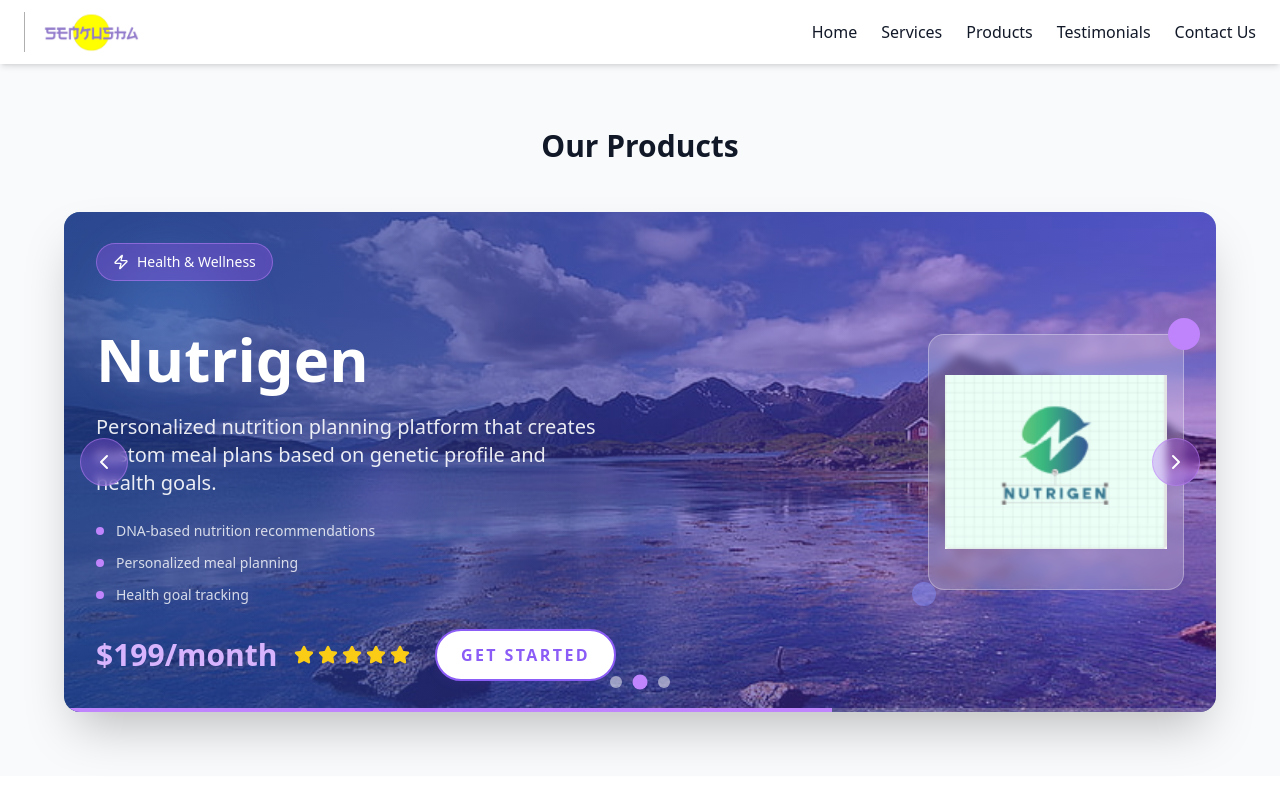
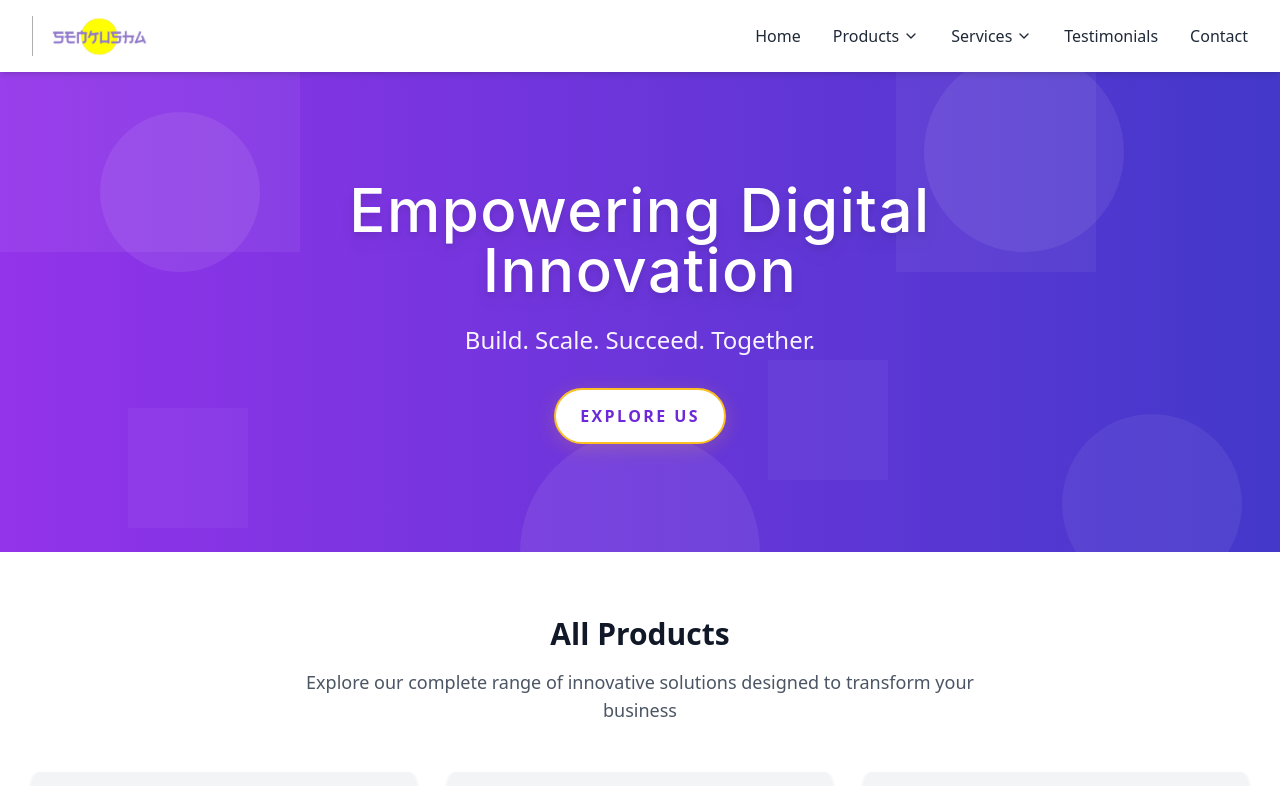
Before and after one commit to shravanisenkusha/Freelance_Sites, a React (Create React App) app: page / in a window 1280 px wide. Shown: the top 786 px of the page. Built offline with nearby package versions, Linux system fonts and the light colour scheme.

Commit message:
Added dropdown feature for porducts and services

```diff
--- a/src/components/HeroHeader.jsx
+++ b/src/components/HeroHeader.jsx
@@ -1,31 +1,39 @@
 import React from "react";
-import { Button } from "./ui/Button";
+import PillButton from "./ui/PillButton";
 
 export default function HeroHeader() {
   return (
-    <section className="relative w-full bg-gradient-to-br from-blue-600 via-purple-600 to-pink-500 py-32 overflow-hidden flex items-center justify-center min-h-[60vh]">
+    <section className="relative w-full bg-gradient-to-r from-purple-600 to-indigo-700 py-24 overflow-hidden flex items-center justify-center min-h-[60vh]">
       {/* Geometric bright shapes */}
       <svg className="absolute inset-0 w-full h-full pointer-events-none select-none" aria-hidden="true" focusable="false">
-        <circle cx="180" cy="120" r="80" fill="#fff" opacity="0.12" />
-        <rect x="0" y="0" width="300" height="180" fill="#fff" opacity="0.08" />
-        <circle cx="80%" cy="80" r="100" fill="#fff" opacity="0.10" />
-        <rect x="70%" y="0" width="200" height="200" fill="#fff" opacity="0.07" />
-        <rect x="60%" y="60%" width="120" height="120" fill="#fff" opacity="0.06" />
-        <circle cx="90%" cy="90%" r="90" fill="#fff" opacity="0.09" />
-        <rect x="10%" y="70%" width="120" height="120" fill="#fff" opacity="0.06" />
-        <circle cx="50%" cy="100%" r="120" fill="#fff" opacity="0.10" />
+        <circle cx="180" cy="120" r="80" fill="#fff" opacity="0.08" />
+        <rect x="0" y="0" width="300" height="180" fill="#fff" opacity="0.06" />
+        <circle cx="80%" cy="80" r="100" fill="#fff" opacity="0.07" />
+        <rect x="70%" y="0" width="200" height="200" fill="#fff" opacity="0.05" />
+        <rect x="60%" y="60%" width="120" height="120" fill="#fff" opacity="0.04" />
+        <circle cx="90%" cy="90%" r="90" fill="#fff" opacity="0.06" />
+        <rect x="10%" y="70%" width="120" height="120" fill="#fff" opacity="0.04" />
+        <circle cx="50%" cy="100%" r="120" fill="#fff" opacity="0.07" />
       </svg>
 
-      <div className="relative z-10 max-w-3xl mx-auto px-6 md:px-0 text-center flex flex-col items-center">
-        <h1 className="text-5xl md:text-6xl font-extrabold text-white mb-6 tracking-tight leading-tight drop-shadow-xl animate-slide-up" style={{fontFamily: 'Nunito, Inter, sans-serif'}}>
+      <div className="relative z-10 max-w-4xl mx-auto px-6 md:px-0 text-center flex flex-col items-center">
+        <h1 className="text-4xl md:text-5xl lg:text-6xl font-medium text-white mb-6 tracking-wide leading-relaxed drop-shadow-lg animate-slide-up" style={{fontFamily: 'Inter, system-ui, sans-serif'}}>
           Empowering Digital Innovation
         </h1>
-        <p className="text-2xl md:text-3xl font-semibold text-white/90 mb-10 animate-fade-in" style={{animationDelay: '0.2s'}}>
+        <p className="text-xl md:text-2xl font-medium text-white/95 mb-8 animate-fade-in max-w-2xl leading-relaxed" style={{animationDelay: '0.2s'}}>
           Build. Scale. Succeed. Together.
         </p>
-        <Button animated size="lg" className="px-10 py-5 text-xl shadow-2xl">
+        <PillButton
+          className="px-8 py-4 text-lg shadow-xl yellow-overlay"
+          style={{
+            background: '#ffffff',
+            borderColor: '#fbbf24',
+            color: '#1f2937',
+            boxShadow: '0 4px 20px 0 rgba(251, 191, 36, 0.2)'
+          }}
+        >
           Explore Us
-        </Button>
+        </PillButton>
       </div>
     </section>
   );
--- a/src/components/Navbar.jsx
+++ b/src/components/Navbar.jsx
@@ -1,76 +1,102 @@
-import React, { useState } from "react";
-import { Link } from "react-router-dom";
-import logo from "../assets/logo.png";
+import React, { useState, useEffect } from 'react';
+import { ChevronDown } from 'lucide-react';
+import { Link } from 'react-router-dom';
+import logo from '../assets/logo.png';
+import { products, services } from '../data';
 
-function Navbar() {
-  const [menuOpen, setMenuOpen] = useState(false);
+
+const Navbar = () => {
+  const [showDropdown, setShowDropdown] = useState(null);
+
+  const toggleDropdown = (type) => {
+    setShowDropdown(prev => (prev === type ? null : type));
+  };
+
+  const handleClickOutside = (e) => {
+    if (!e.target.closest('.dropdown-parent')) {
+      setShowDropdown(null);
+    }
+  };
+
+  useEffect(() => {
+    window.addEventListener('click', handleClickOutside);
+    return () => window.removeEventListener('click', handleClickOutside);
+  }, []);
 
   return (
-    <nav className="sticky top-0 z-50 bg-white shadow-md px-6 py-3 flex flex-wrap items-center justify-between">
+    <nav className="bg-white shadow-md px-8 py-4 flex justify-between items-center relative z-50">
       {/* Logo */}
-      <div className="flex items-center">
+      <div className="flex items-center gap-2">
         <Link to="/">
-          <img src={logo} alt="Senkusha Logo" className="h-10 w-auto" />
+          <img src={logo} alt="Senkusha Logo" className="h-10 w-auto cursor-pointer" />
         </Link>
       </div>
 
-      {/* Hamburger icon (mobile only) */}
-      <div
-        className="text-2xl cursor-pointer md:hidden"
-        onClick={() => setMenuOpen(!menuOpen)}
-      >
-        ☰
-      </div>
+      {/* Links */}
+      <ul className="flex space-x-8 text-base font-medium text-gray-800">
+        <li>
+          <Link to="/" className="hover:text-purple-600">Home</Link>
+        </li>
 
-      {/* Navigation Links */}
-      <ul
-        className={`${
-          menuOpen ? "flex" : "hidden"
-        } md:flex flex-col md:flex-row items-start md:items-center w-full md:w-auto mt-4 md:mt-0 gap-4 md:gap-6 list-none`}
-      >
+        {/* Products Dropdown */}
+        <li className="relative dropdown-parent">
+          <button
+            onClick={(e) => {
+              e.stopPropagation();
+              toggleDropdown('products');
+            }}
+            className="flex items-center gap-1 hover:text-purple-600"
+          >
+            Products <ChevronDown size={16} />
+          </button>
+          {showDropdown === 'products' && (
+            <ul className="absolute top-full left-0 mt-2 w-56 bg-white shadow-lg rounded-md py-2 px-4 z-50">
+              {products.map((product, idx) => (
+                <li key={idx} className="py-1 hover:text-purple-600 flex items-center gap-2">
+                  <img src={product.image} alt={product.name} className="w-5 h-5" />
+                  <Link to={`/product/${product.id}`}>{product.name}</Link>
+                </li>
+              ))}
+            </ul>
+          )}
+        </li>
+
+        {/* Services Dropdown */}
+        <li className="relative dropdown-parent">
+          <button
+            onClick={(e) => {
+              e.stopPropagation();
+              toggleDropdown('services');
+            }}
+            className="flex items-center gap-1 hover:text-purple-600"
+          >
+            Services <ChevronDown size={16} />
+          </button>
+          {showDropdown === 'services' && (
+            <ul className="absolute top-full left-0 mt-2 w-64 bg-white shadow-lg rounded-md py-2 px-4 z-50">
+              {services.map((service, idx) => (
+                <li key={idx} className="py-1 hover:text-purple-600 flex items-center gap-2">
+                  <img
+                    src={service.image}
+                    alt={service.name}
+                    className="w-5 h-5 object-cover rounded"
+                  />
+                  <Link to={`/service/${service.id}`}>{service.name}</Link>
+                </li>
+              ))}
+            </ul>
+          )}
+        </li>
+
         <li>
-          <Link
-            to="/"
-            className="text-gray-900 font-medium text-base hover:text-blue-600"
-          >
-            Home
-          </Link>
+          <Link to="/testimonials" className="hover:text-purple-600">Testimonials</Link>
         </li>
         <li>
-          <Link
-            to="/services"
-            className="text-gray-900 font-medium text-base hover:text-blue-600"
-          >
-            Services
-          </Link>
-        </li>
-        <li>
-          <Link
-            to="/product/1"
-            className="text-gray-900 font-medium text-base hover:text-blue-600"
-          >
-            Products
-          </Link>
-        </li>
-        <li>
-          <Link
-            to="/testimonials"
-            className="text-gray-900 font-medium text-base hover:text-blue-600"
-          >
-            Testimonials
-          </Link>
-        </li>
-        <li>
-          <Link
-            to="/contact"
-            className="text-gray-900 font-medium text-base hover:text-blue-600"
-          >
-            Contact Us
-          </Link>
+          <Link to="/contact" className="hover:text-purple-600">Contact</Link>
         </li>
       </ul>
     </nav>
   );
-}
+};
 
 export default Navbar;
--- a/src/components/ui/PillButton.css
+++ b/src/components/ui/PillButton.css
@@ -27,6 +27,18 @@
   z-index: 1;
   transition: width 0.4s cubic-bezier(0.4,0,0.2,1);
 }
+
+/* Yellow overlay for hero button */
+.pill-btn.yellow-overlay .overlay {
+  background-color: #fff500;
+}
+.pill-btn.yellow-overlay .pill-btn-text {
+  color: #6d28d9;
+}
+.pill-btn.yellow-overlay:hover .pill-btn-text,
+.pill-btn.yellow-overlay:focus .pill-btn-text {
+  color: #6d28d9;
+}
 .pill-btn:hover .overlay,
 .pill-btn:focus .overlay {
   width: 100%;
--- a/src/data.js
+++ b/src/data.js
@@ -5,203 +5,217 @@ import UserImage from "./assets/user.jpg";
 import Mentor1 from "./assets/mentor1.jpg";
 import Mentor2 from "./assets/mentor2.jpg";
 import Mentor3 from "./assets/mentor3.jpg";
+import DemoImage from "./assets/demo.jpg";
 
 export const products = [
   {
     id: 1,
     name: "DataGPT",
-    description: "Advanced AI-powered data analysis and visualization tool that helps businesses make data-driven decisions.",
+    description:
+      "Advanced AI-powered data analysis and visualization tool that helps businesses make data-driven decisions.",
     features: [
       "Natural language data queries",
       "Automated data visualization",
       "Real-time analytics dashboard",
-      "Predictive modeling capabilities"
+      "Predictive modeling capabilities",
     ],
     image: DatagptImage,
     category: "AI & Analytics",
-    price: "$299/month"
+    price: "$299/month",
   },
   {
     id: 2,
     name: "Nutrigen",
-    description: "Personalized nutrition planning platform that creates custom meal plans based on genetic profile and health goals.",
+    description:
+      "Personalized nutrition planning platform that creates custom meal plans based on genetic profile and health goals.",
     features: [
       "DNA-based nutrition recommendations",
       "Personalized meal planning",
       "Health goal tracking",
-      "Expert nutritionist consultation"
+      "Expert nutritionist consultation",
     ],
     image: NutrigenImage,
     category: "Health & Wellness",
-    price: "$199/month"
+    price: "$199/month",
   },
   {
     id: 3,
     name: "Resume Analyzer",
-    description: "Professional resume creation tool with AI-powered suggestions and industry-specific templates.",
+    description:
+      "Professional resume creation tool with AI-powered suggestions and industry-specific templates.",
     features: [
       "AI-powered content suggestions",
       "Industry-specific templates",
       "ATS-friendly formatting",
-      "Real-time collaboration"
+      "Real-time collaboration",
     ],
     image: ResumeImage,
     category: "Career Tools",
-    price: "$49/month"
-  }
+    price: "$49/month",
+  },
 ];
 
 export const services = [
   {
     id: 1,
     name: "Industrial Training",
-    description: "Comprehensive training programs designed to bridge the gap between academic knowledge and industry requirements.",
+    description:
+      "Comprehensive training programs designed to bridge the gap between academic knowledge and industry requirements.",
     features: [
       "Hands-on practical training",
       "Industry expert mentorship",
       "Project-based learning",
-      "Certification upon completion"
+      "Certification upon completion",
     ],
     duration: "3-6 months",
     price: "Starting from $2,500",
-    image: "/images/industrial-training.jpg",
-    category: "Training & Education"
+    image: DemoImage,
+    category: "Training & Education",
   },
   {
     id: 2,
     name: "App Development",
-    description: "Custom mobile application development for iOS and Android platforms with modern UI/UX design.",
+    description:
+      "Custom mobile application development for iOS and Android platforms with modern UI/UX design.",
     features: [
       "Native iOS & Android development",
       "Cross-platform solutions",
       "UI/UX design",
-      "App store optimization"
+      "App store optimization",
     ],
     duration: "8-16 weeks",
     price: "Starting from $15,000",
-    image: "/images/app-development.jpg",
-    category: "Mobile Development"
+    image: DemoImage,
+    category: "Mobile Development",
   },
   {
     id: 3,
     name: "Web Development",
-    description: "Full-stack web development services including frontend, backend, and database design.",
+    description:
+      "Full-stack web development services including frontend, backend, and database design.",
     features: [
       "Responsive web design",
       "E-commerce solutions",
       "Content management systems",
-      "SEO optimization"
+      "SEO optimization",
     ],
     duration: "6-12 weeks",
     price: "Starting from $8,000",
-    image: "/images/web-development.jpg",
-    category: "Web Development"
+    image: DemoImage,
+    category: "Web Development",
   },
   {
     id: 4,
     name: "AI Processed Solutions",
-    description: "Custom AI and machine learning solutions to automate business processes and improve efficiency.",
+    description:
+      "Custom AI and machine learning solutions to automate business processes and improve efficiency.",
     features: [
       "Machine learning model development",
       "Process automation",
       "Data analysis & insights",
-      "Integration with existing systems"
+      "Integration with existing systems",
     ],
     duration: "4-8 weeks",
     price: "Starting from $12,000",
-    image: "/images/ai-solutions.jpg",
-    category: "Artificial Intelligence"
+    image: DemoImage,
+    category: "Artificial Intelligence",
   },
   {
     id: 5,
     name: "Digital Marketing",
-    description: "Comprehensive digital marketing services to boost your online presence and drive business growth.",
+    description:
+      "Comprehensive digital marketing services to boost your online presence and drive business growth.",
     features: [
       "SEO & SEM optimization",
       "Social media marketing",
       "Content marketing",
-      "Analytics & reporting"
+      "Analytics & reporting",
     ],
     duration: "Ongoing",
     price: "Starting from $1,500/month",
-    image: "/images/digital-marketing.jpg",
-    category: "Marketing"
+    image: DemoImage,
+    category: "Marketing",
   },
   {
     id: 6,
     name: "Cloud Solutions",
-    description: "Enterprise cloud infrastructure and migration services for scalable and secure business operations.",
+    description:
+      "Enterprise cloud infrastructure and migration services for scalable and secure business operations.",
     features: [
       "AWS/Azure/GCP migration",
       "Cloud architecture design",
       "DevOps implementation",
-      "24/7 monitoring & support"
+      "24/7 monitoring & support",
     ],
     duration: "4-12 weeks",
     price: "Starting from $20,000",
-    image: "/images/cloud-solutions.jpg",
-    category: "Cloud Services"
+    image: DemoImage,
+    category: "Cloud Services",
   },
   {
     id: 7,
     name: "Cybersecurity",
-    description: "Comprehensive security solutions to protect your business from cyber threats and data breaches.",
+    description:
+      "Comprehensive security solutions to protect your business from cyber threats and data breaches.",
     features: [
       "Security audits & assessments",
       "Penetration testing",
       "Security infrastructure setup",
-      "Incident response planning"
+      "Incident response planning",
     ],
     duration: "2-8 weeks",
     price: "Starting from $8,500",
-    image: "/images/cybersecurity.jpg",
-    category: "Security"
+    image: DemoImage,
+    category: "Security",
   },
   {
     id: 8,
     name: "Data Analytics",
-    description: "Advanced data analytics and business intelligence solutions to drive informed decision-making.",
+    description:
+      "Advanced data analytics and business intelligence solutions to drive informed decision-making.",
     features: [
       "Data warehouse design",
       "BI dashboard development",
       "Predictive analytics",
-      "Data visualization"
+      "Data visualization",
     ],
     duration: "6-10 weeks",
     price: "Starting from $10,000",
-    image: "/images/data-analytics.jpg",
-    category: "Analytics"
+    image: DemoImage,
+    category: "Analytics",
   },
   {
     id: 9,
     name: "UI/UX Design",
-    description: "User-centered design services to create intuitive and engaging digital experiences.",
+    description:
+      "User-centered design services to create intuitive and engaging digital experiences.",
     features: [
       "User research & personas",
       "Wireframing & prototyping",
       "Visual design & branding",
-      "Usability testing"
+      "Usability testing",
     ],
     duration: "4-8 weeks",
     price: "Starting from $6,000",
-    image: "/images/ui-ux-design.jpg",
-    category: "Design"
+    image: DemoImage,
+    category: "Design",
   },
   {
     id: 10,
     name: "Consulting Services",
-    description: "Strategic technology consulting to help businesses optimize their digital transformation journey.",
+    description:
+      "Strategic technology consulting to help businesses optimize their digital transformation journey.",
     features: [
       "Technology strategy planning",
       "Digital transformation roadmap",
       "Process optimization",
-      "Change management"
+      "Change management",
     ],
     duration: "Ongoing",
     price: "Starting from $200/hour",
-    image: "/images/consulting.jpg",
-    category: "Consulting"
-  }
+    image: DemoImage,
+    category: "Consulting",
+  },
 ];
 
 export const mentors = [
@@ -234,5 +248,21 @@ export const mentors = [
     tagline: "Soul of Senkusha",
     post: undefined,
     image: Mentor2,
-  }
+  },
 ];
+
+
+
+// export const products = [
+//   { label: 'NutriGen', path: '/product/nutrigen', icon: nutrigenLogo },
+//   { label: 'DataGPT', path: '/product/datagpt', icon: datagptLogo },
+//   { label: 'Resume Analyzer', path: '/product/resume-analyzer', icon: resumeLogo },
+// ];
+
+// export const services = [
+//   { label: 'Industrial Training', path: '/service/industrial-training' },
+//   { label: 'App Development', path: '/service/app-development' },
+//   { label: 'Web Development', path: '/service/web-development' },
+//   { label: 'AI Processed Solution', path: '/service/ai-processed-solution' },
+//   { label: 'Explore More...', path: '/services' },
+// ];
--- a/src/pages/HomePage.jsx
+++ b/src/pages/HomePage.jsx
@@ -12,17 +12,17 @@ export default function HomePage() {
   return (
     <div className="min-h-screen bg-gray-50">
       <Navbar />
-      {/* <HeroHeader /> */}
+      <HeroHeader />
 
       {/* Products Carousel Section */}
-      <section className="py-16">
+      {/* <section className="py-16">
         <div className="max-w-7xl mx-auto px-4 sm:px-6 lg:px-8">
           <h2 className="text-3xl font-bold text-gray-900 text-center mb-12">
             Our Products
           </h2>
           <ProductCarausel products={products} />
         </div>
-      </section>
+      </section> */}
 
       {/* Products Grid Section */}
       <section className="py-16 bg-white">
--- a/src/pages/IndividualService.jsx
+++ b/src/pages/IndividualService.jsx
@@ -4,6 +4,7 @@ import { services } from "../data";
 import Header from "../components/Header";
 import Footer from "../components/Footer";
 import Navbar from "../components/Navbar";
+import demoImage from "../assets/demo.jpg";
 
 export default function IndividualService() {
   const { id } = useParams();
@@ -88,11 +89,14 @@ export default function IndividualService() {
           <div className="grid grid-cols-1 lg:grid-cols-2 gap-12">
             {/* Service Image */}
             <div className="bg-white rounded-lg shadow-md overflow-hidden">
-              <div className="h-96 bg-gray-200 flex items-center justify-center">
-                <span className="text-gray-500 text-2xl font-semibold">
-                  {service.name}
-                </span>
-              </div>
+              <img
+                src={service.image || demoImage}
+                alt={service.name}
+                className="h-96 w-full object-cover"
+                onError={(e) => {
+                  e.target.src = demoImage;
+                }}
+              />
             </div>
 
             {/* Service Information */}
@@ -222,11 +226,14 @@ export default function IndividualService() {
                     key={relatedService.id}
                     className="bg-white rounded-lg shadow-md overflow-hidden hover:shadow-lg transition-shadow"
                   >
-                    <div className="h-48 bg-gray-200 flex items-center justify-center">
-                      <span className="text-gray-500 text-lg">
-                        {relatedService.name}
-                      </span>
-                    </div>
+                    <img
+                      src={relatedService.image || demoImage}
+                      alt={relatedService.name}
+                      className="h-48 w-full object-cover"
+                      onError={(e) => {
+                        e.target.src = demoImage;
+                      }}
+                    />
                     <div className="p-6">
                       <h3 className="text-xl font-semibold text-gray-900 mb-2">
                         {relatedService.name}
```
Also changed, not shown: src/assets/Nutrigen.png, src/assets/mentor4.jpg (added).
